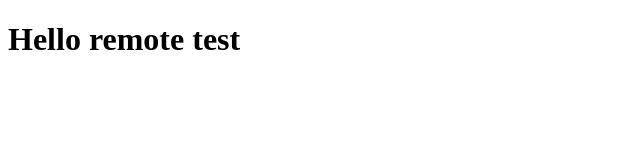
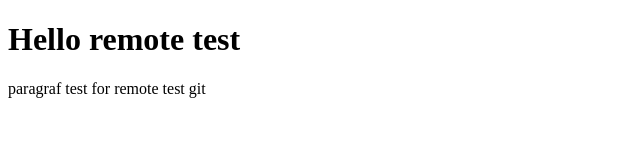
Before and after one commit to MuhammadRendi1510/Git-test-remote, a plain HTML site: page index.html in a window 1280 px wide. Shown: the whole page, without its empty margins (0-640 px from the left). Drawn offline with Linux system fonts and the light colour scheme.

Commit message:
menambahkan paragraf ke index.html

```diff
--- a/index.html
+++ b/index.html
@@ -7,5 +7,6 @@
 </head>
 <body>
     <h1>Hello remote test</h1>
+    <p>paragraf test for remote test git</p>
 </body>
 </html>
```
